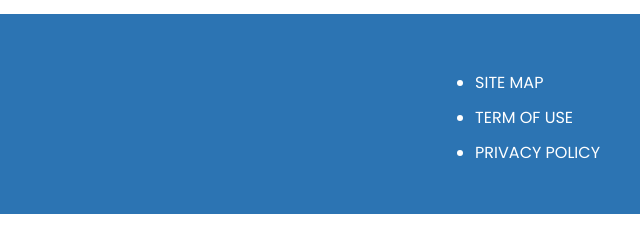
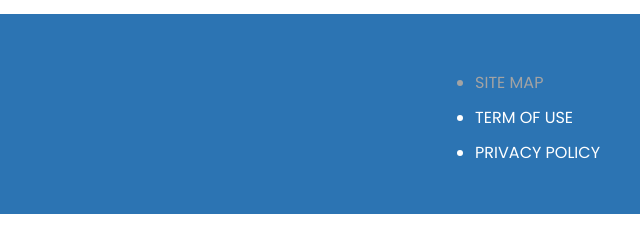
Before and after one commit to FeryEka/Project-Progate-Tim-K6, a plain HTML site: page index.html in a window 1280 px wide. In both pictures the pointer is over the item "SITE MAP". Shown: the part 1480-1711 px from the top of the page, 640-1280 px from the left. Drawn offline with Linux system fonts and the light colour scheme.

```diff
--- a/style.css
+++ b/style.css
@@ -250,4 +250,8 @@ footer {
 
 .footer-list li {
     padding-bottom: 10px;
-  }
+}
+
+.footer-list li:hover {
+    color: #a3a3a3;
+}
```
